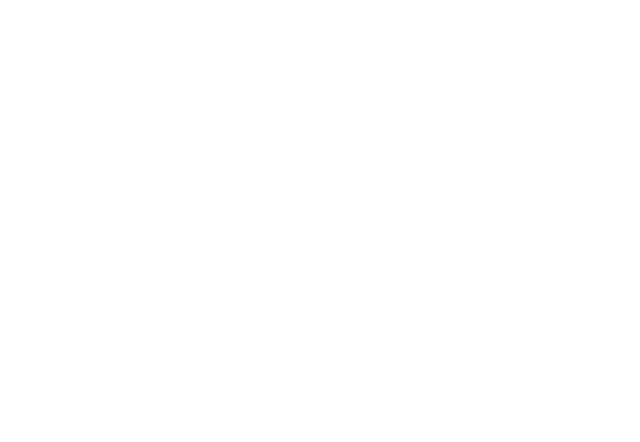
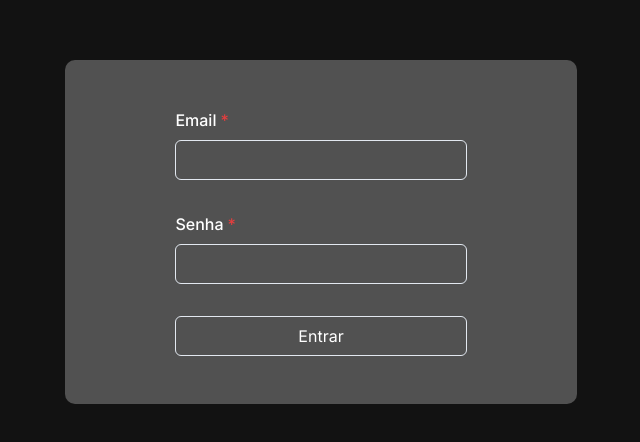
Before and after one commit to alexandre-oliveira-dev/dashboardManager_we, a Next.js app: page / in a window 1280 px wide. Shown: the part 168-610 px from the top of the page, without its empty margins (319-959 px from the left). Built offline with nearby package versions, Linux system fonts and the light colour scheme.

Commit message:
checkpoint

```diff
--- a/package.json
+++ b/package.json
@@ -12,6 +12,7 @@
     "@chakra-ui/react": "^2.8.2",
     "@emotion/react": "^11.11.4",
     "@emotion/styled": "^11.11.5",
+    "firebase": "^10.12.0",
     "framer-motion": "^11.2.3",
     "next": "14.2.3",
     "react": "^18",
--- a/src/app/auth/page.tsx
+++ /dev/null
@@ -1,3 +0,0 @@
-export default function AuthLogin() {
-  return <div>login</div>;
-}
--- a/src/app/components/navBar/navbar.component.tsx
+++ b/src/app/components/navBar/navbar.component.tsx
@@ -10,8 +10,7 @@
         color={"#fff"}
         fontWeight={600}
       >
-        Olá, seja bem vindo(a){' '}
-        {'ale@gmail.com'}
+        Olá, seja bem vindo(a) {"ale@gmail.com"}
       </Text>
       <Link
         href="/dashboard"
@@ -32,7 +31,7 @@
         Inicio
       </Link>
 
-      <Button></Button>
+      <Button className="btn-logout">Sair</Button>
     </nav>
   );
 }
--- a/src/app/page.tsx
+++ b/src/app/page.tsx
@@ -1,5 +1,55 @@
+"use client";
+
+import {Box, FormControl, FormLabel, Input} from "@chakra-ui/react";
+import {useState} from "react";
+import "./style.css";
+import firebase from "firebase/compat/app";
+
 export default function Home() {
-  return <div>
+  const [email, setEmail] = useState<FormDataEntryValue | null>("");
+  const [password, setPassword] = useState<FormDataEntryValue | null>("");
 
-  </div>;
+  async function login(event: any) {
+    event.preventDefault();
+
+    const data = new FormData(event.target);
+
+    setEmail(data.get("email"));
+    setPassword(data.get("password"));
+
+    if (email && password) {
+      await firebase
+        .auth()
+        .signInWithEmailAndPassword(email.toString(), password.toString())
+        .then(value => console.log(value));
+    }
+  }
+  return (
+    <div className="login-page">
+      <Box
+        style={{
+          width: "40%",
+          backgroundColor: "#515151",
+          borderRadius: 10,
+          padding: "3rem",
+          display: "flex",
+          flexDirection: "column",
+          justifyContent: "center",
+          alignItems: "center",
+        }}
+      >
+        <form onSubmit={login} className="form-login" style={{width: "70%"}}>
+          <FormControl isRequired>
+            <FormLabel color={"#fff"}>Email</FormLabel>
+            <Input name="email" color={"#fff"} type="email" />
+          </FormControl>
+          <FormControl isRequired>
+            <FormLabel color={"#fff"}>Senha</FormLabel>
+            <Input name="password" color={"#fff"} type="password" />
+          </FormControl>
+          <Input type="submit" color={"#fff"} value="Entrar"></Input>
+        </form>
+      </Box>
+    </div>
+  );
 }
--- /dev/null
+++ b/src/app/style.css
@@ -0,0 +1,16 @@
+.login-page {
+    width: 100%;
+    background-color: #121212;
+    height: 100vh;
+    display: flex;
+    align-items: center;
+    justify-content: center;
+}
+
+.form-login {
+    display: flex;
+    align-items: center;
+    justify-content: center;
+    flex-direction: column;
+    gap: 2rem;
+}
```
Also changed, not shown: src/app/auth/firebase.ts (added, +17 -0 lines), src/app/components/navBar/style.css (+7 -0 lines), 1 other file (tests, documents, lock files or other folders).
